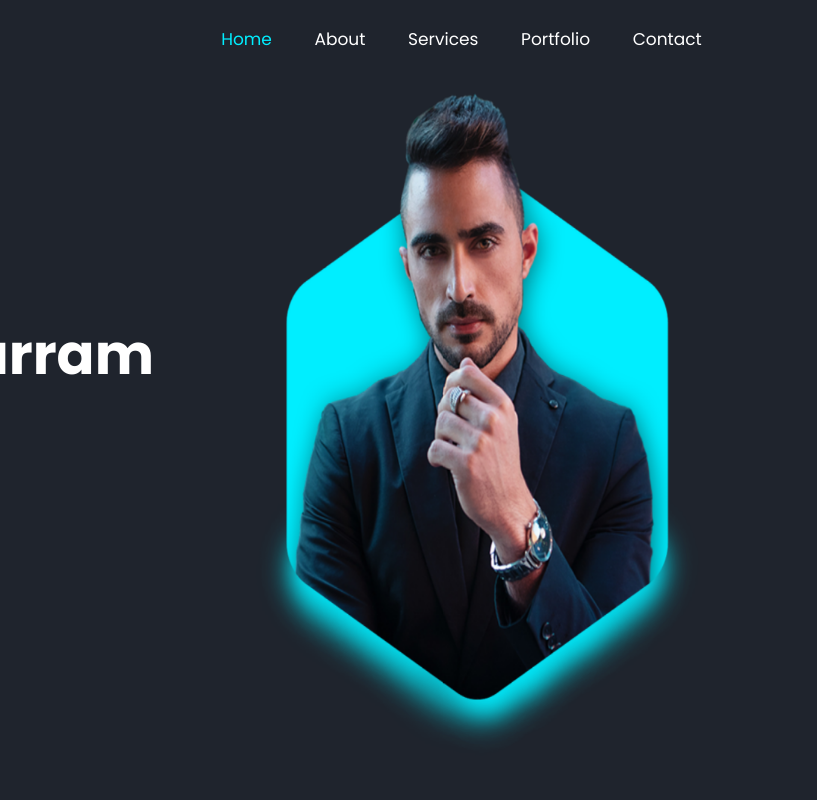
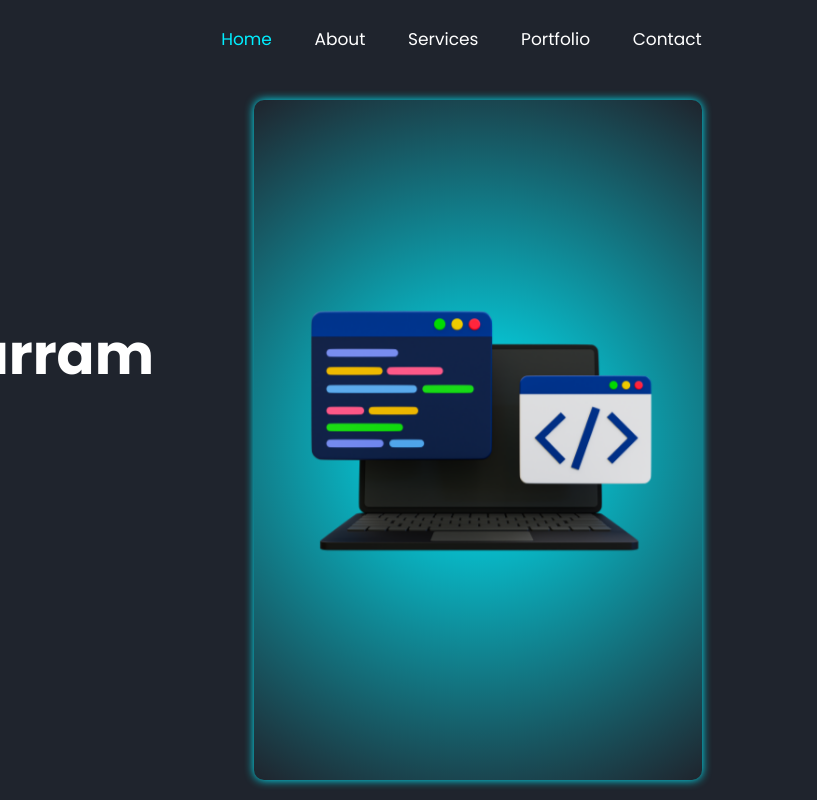
Before and after one commit to ibrahimkhurram407/Portfolio-Design, a plain HTML site: page index.html in a window 1280 px wide. Shown: the top 800 px of the page, 463-1280 px from the left. Drawn offline with nearby package versions, Linux system fonts and the light colour scheme.

Commit message:
images updated and their style

```diff
--- a/css/style.css
+++ b/css/style.css
@@ -85,22 +85,54 @@ section {
     width:100%;
 }
 
-.home-img {
+/* .home-img {
     display: flex;
     justify-content: center;
 }
 
 .home-img img {
-    width: 35vw;
+    width: 45vw;
+    height: 100%;
+    object-fit: contain;
     animation: floatImage 4s ease-in-out infinite;
+    box-shadow: 0 0 10px #0ef;
+} */
+
+ .home-img {
+    display: flex;
+    justify-content: center;
+    position: relative;
 }
+
+.home-img img {
+    max-width: 35vw;
+    height: 100%;
+    object-fit: contain;
+    animation: floatImage 4s ease-in-out infinite;
+
+}
+
+.home-img::before {
+    border-radius: 10px;
+    background: radial-gradient(circle at 50% 50%, #0ef, transparent);
+    box-shadow: 0 0 10px #0ef;
+    content: "";
+    position: absolute;
+    top: 0;
+    left: 0;
+    width: 100%;
+    height: 100%;
+    z-index: -1;
+}
+
+
 
 @keyframes floatImage{
     0% {
         transform: translateY(0);
     }
     50% {
-        transform: translateY(-2.4rem);
+        transform: translateY(-1.8rem);
     }
     100% {
         transform: translateY(0);
@@ -190,7 +222,12 @@ span {
 }
 
 .about-img img {
+    border-radius: 10px;
     width: 35vw;
+}
+
+.about-img {
+    margin-left: 20px;
 }
 
 
--- a/index.html
+++ b/index.html
@@ -38,15 +38,15 @@
       <h3>And I'm a <span class="multiple-text"></span></h3>
       <p>Crafting Digital Experiences for you.</p>
       <div class="social-media">
-        <a href="#"><i class='bx bxl-facebook bx-tada-hover' style='color:#00eeff'></i></a>
-        <a href="#"><i class='bx bxl-github bx-tada-hover' style='color:#00eeff'></i></a>
+        <a href="#" target="_blank"><i class='bx bxl-facebook bx-tada-hover' style='color:#00eeff'></i></a>
+        <a href="https://github.com/ibrahimkhurram407"><i class='bx bxl-github bx-tada-hover' style='color:#00eeff'></i></a>
         <a href="#"><i class='bx bxl-instagram bx-tada-hover' style='color:#00eeff'></i></a>
         <a href="#"><i class='bx bxl-linkedin bx-tada-hover' style='color:#00eeff'></i></box-icon></a>
       </div>
       <a href="./resume.pdf" class="btn">Download CV</a>
     </div>
     <div class="home-img">
-      <img src="./images/home.png" alt="HomePic">
+      <img src="./images/herosection.png" alt="HomePic">
     </div>
   </section>
   <!-- about section design -->
@@ -174,7 +174,7 @@
   <!-- footer section design -->
   <footer class="footer">
     <div class="footer-text">
-      <p>Copyright &copy; 2023 by Ibrahim K. | All Rights Reserved.</p>
+      <p>Copyright &copy; 2024 by Ibrahim K. | All Rights Reserved.</p>
     </div>
     <div class="footer-iconTop">
       <a href="#home"> <i class="bx bx-up-arrow-alt"></i></a>
```
Also changed, not shown: images/about.png, images/about1.png (added), images/herosection.png (added).
